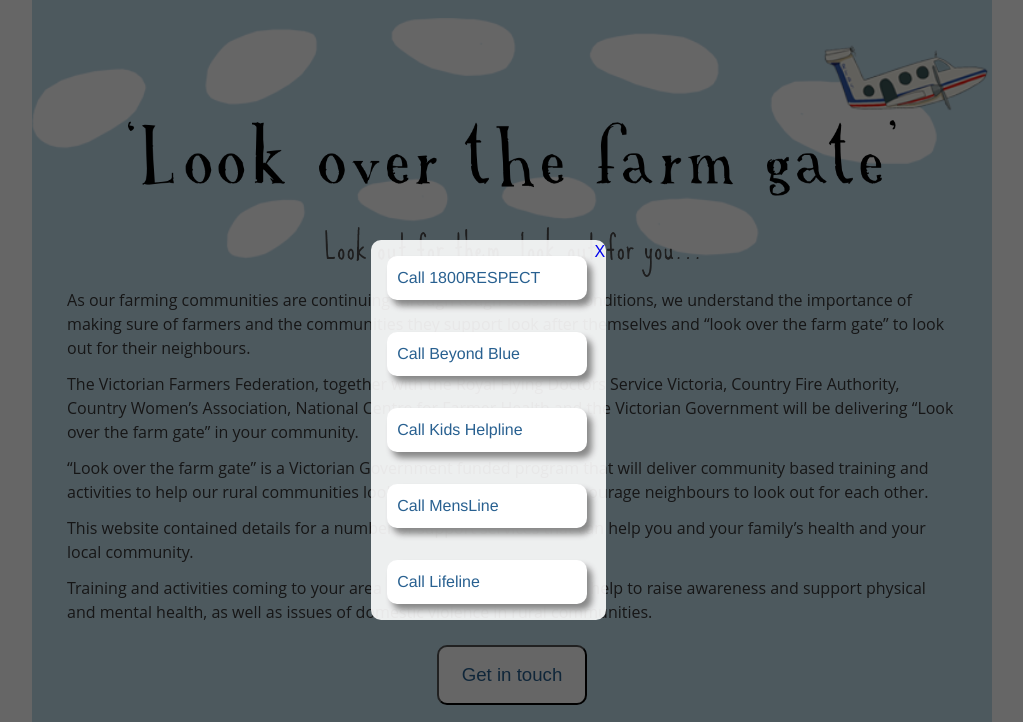
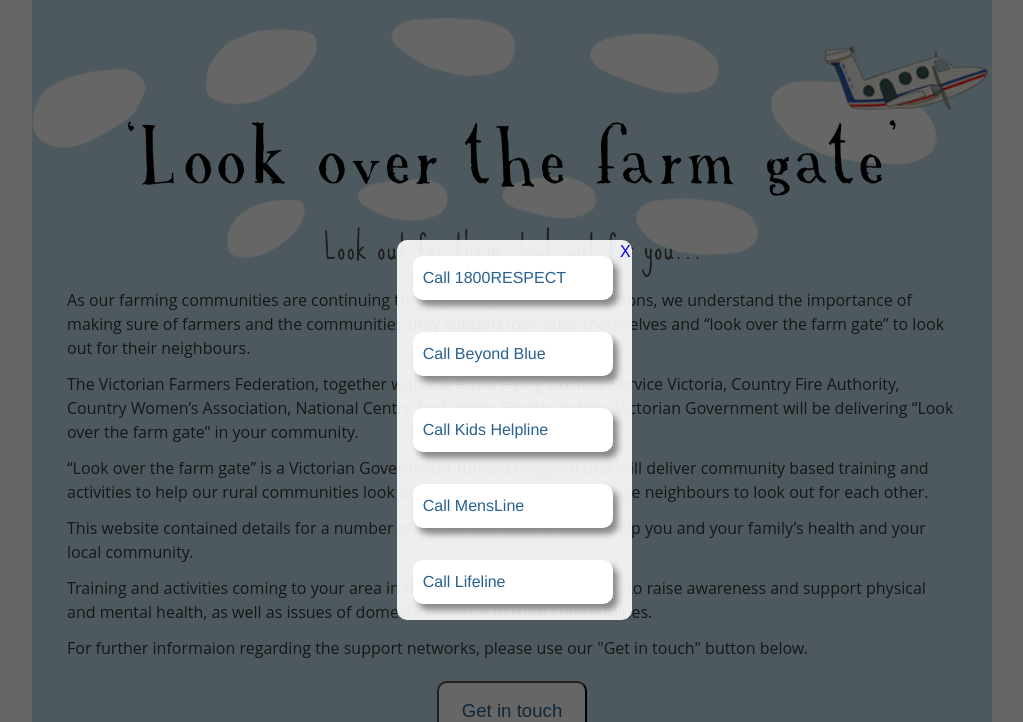
Before and after one commit to bobbyquennell/frontendLab, a plain HTML site: page LookOverTheFarmGate/index.html in a window 1280 px wide. Both pictures are taken after a click on the button "Get in touch". Shown: the top 722 px of the page, without its empty margins (128-1151 px from the left). Drawn offline with nearby package versions, Linux system fonts and the light colour scheme; a web font is replaced by a local one.

Commit message:
update some content on the page

```diff
--- a/LookOverTheFarmGate/css/main.css
+++ b/LookOverTheFarmGate/css/main.css
@@ -305,7 +305,7 @@
     //height: 30%;
     position: absolute;
     top: 30%;
-    left: 39%;
+    left: 41%;
     background: rgba(255,255,255,0.9);
     border-radius: 10px;
     z-index: 1001;
--- a/LookOverTheFarmGate/index.html
+++ b/LookOverTheFarmGate/index.html
@@ -35,7 +35,7 @@
 <p class="introduction">Training and activities coming to your area in the next few months will help to raise
 awareness and support physical and mental health, as well as issues of
 domestic violence in rural communities.
-</p>
+</p> <p class="introduction">For further informaion regarding the support networks, please use our "Get in touch" button below.</p>
     <input id="btnPopup" type="button" value="Get in touch">
     </section>
 
```
